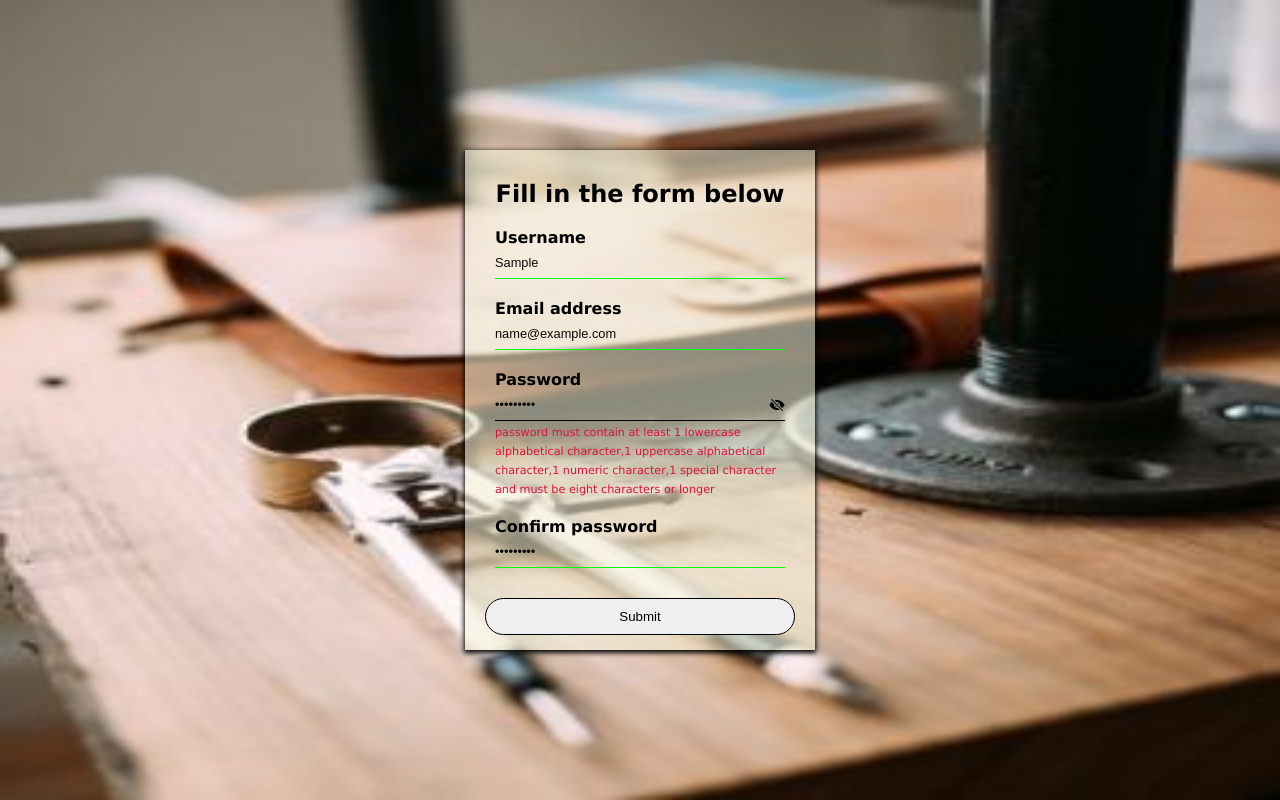
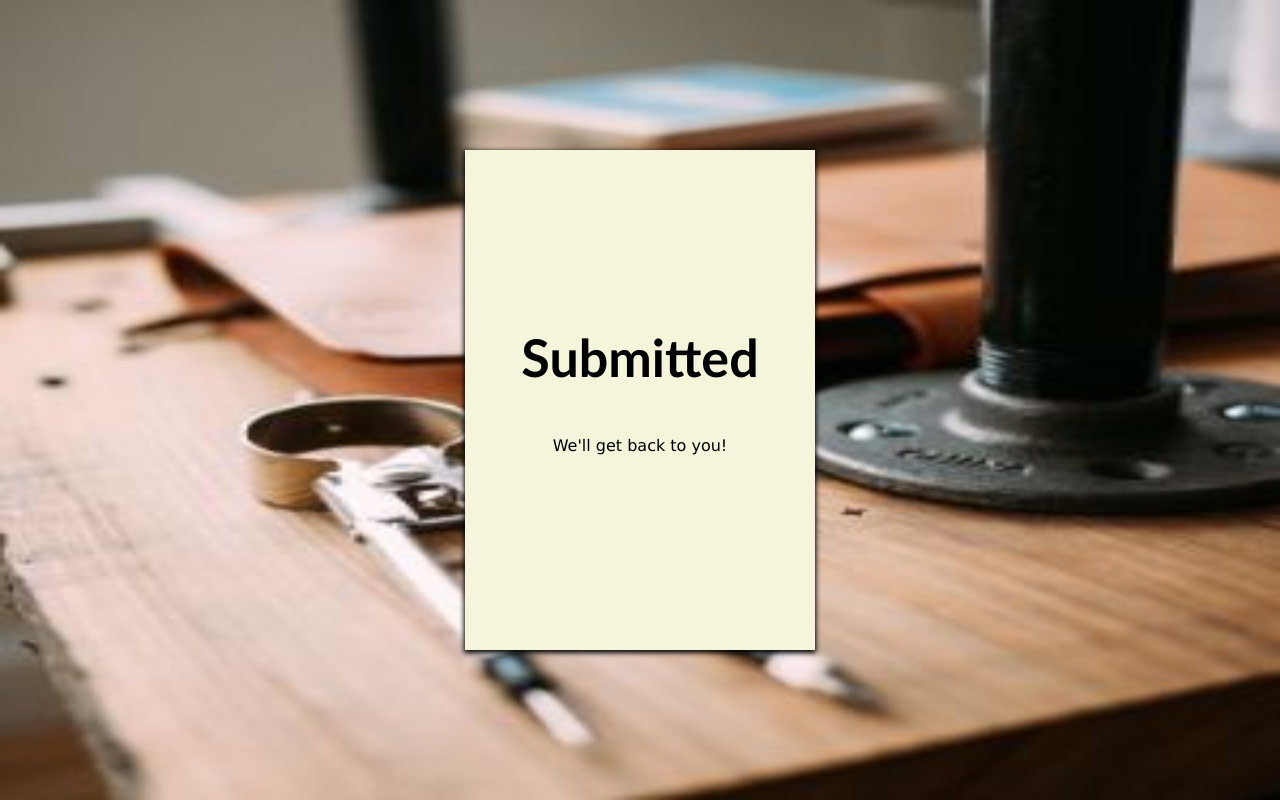
Before and after one commit to JoyObaidu/Form-Validation-, a plain HTML site: page index.html in a window 1280 px wide. Both pictures are taken after typing "Sample", "name@example.com", "Sample123", "Sample123" into the empty fields and a click on the button "Submit". Drawn offline with nearby package versions, Linux system fonts and the light colour scheme.

Commit message:
modified Javscript

```diff
--- a/index.html
+++ b/index.html
@@ -9,7 +9,7 @@
 </head>
 <body>
    <div class="container">
-    <form action="#">
+    <form action="#" method="post">
         <h2>Fill in the form below</h2>
         <div class="form-control">
             <label for="Uname">Username</label>
@@ -42,6 +42,10 @@
        <button type="submit" class="btn">Submit</button>
     </form>
 
+    <section class="modal">
+        <h1>Submitted</h1>
+        <p>We'll get back to you!</p>
+    </section>
    </div>
 
     <script src="script.js"></script>
--- a/script.js
+++ b/script.js
@@ -6,6 +6,7 @@ const password2 = document.getElementById('password2');
 const togglePassword = document.querySelector('.togglePassword');
 const open = document.querySelector('.open-eye');
 const close = document.querySelector('.close-eye');
+const modal = document.querySelector('.modal');
 
 togglePassword.addEventListener('click', function(){
     const type = password.getAttribute("type") === "password" ? "text" : "password";
@@ -22,13 +23,19 @@ togglePassword.addEventListener('click', function(){
     close.classList.remove("show");
    }
 });
-function validatePassword(password) {
-    return /^(?=.*[A-Z])(?=.*[a-z])(?=.*\d)(?=.*[$@$!%*#?&])[A-Za-z\d$@$!%*#?&]{8,}$/.test(password);
+const validatePassword = (password) => {
+    const regex = /^(?=.*[A-Za-z])(?=.*\d)[A-Za-z\d]{8,32}$/;
+    return regex.test(password);
   }
 
 form.addEventListener('submit', (e) => {
      e.preventDefault();
      checkInput();
+     if (checkInput) {
+       setTimeout(() => {
+        modal.style.display = "flex";
+       }, 1000);
+     }
 });
 
 const setError = (input, message) => {
@@ -86,8 +93,8 @@ const checkInput = () => {
     if (passwordValue === '') {
         setError(password, 'Please enter your password');
     }
-    else if (!validatePassword(passwordValue)) {
-        setError(password, 'password must contain at least 1 lowercase alphabetical character,1 uppercase alphabetical character,1 numeric character,1 special character and must be eight characters or longer')
+    else if (passwordValue.match(validatePassword)) {
+        setError(password, 'must contain at least 1 lowercase alphabetical character,1 uppercase alphabetical character,1 numeric character,1 special character and must be eight characters or longer')
     }
     else {
         setSuccess(password);
@@ -99,7 +106,7 @@ const checkInput = () => {
     if (passwordVal2 === '') {
         setError(password2, 'Please enter your password');
     }
-    else if (passwordValue !== passwordVal2) {
+    else if (passwordVal2 !== passwordValue) {
         setError(password2, 'Password is not equal');
     }
     else {
--- a/style.css
+++ b/style.css
@@ -19,7 +19,6 @@ body{
 }
 form{
     width: 350px;
-    position: absolute;
     height: 500px;
     background: transparent;
     box-shadow: 0px 2px 5px 1px #000;
@@ -96,7 +95,27 @@ form .btn{
     cursor: pointer;
 }
 form .btn:hover{
-    background-color: beige;
+    background-color: hsl(60, 56%, 91%);
     transition: 1s ease-out;
     border: none;
 }
+
+.modal{
+    background-color: hsl(60, 56%, 91%);
+    width: 350px;
+    height: 500px;
+    position: absolute;
+    flex-direction: column;
+    justify-content: center;
+    align-items: center;
+    display: none;
+}
+.modal h1{
+    font-size: 52px;
+    font-family:'Trebuchet MS', 'Lucida Sans Unicode', 'Lucida Grande', 'Lucida Sans', Arial, sans-serif;
+    padding-bottom: 3rem;
+}
+.modal p{
+    font-weight: 500;
+    padding-bottom: 20px;
+}
```
Also changed, not shown: icon-complete.svg (added).
